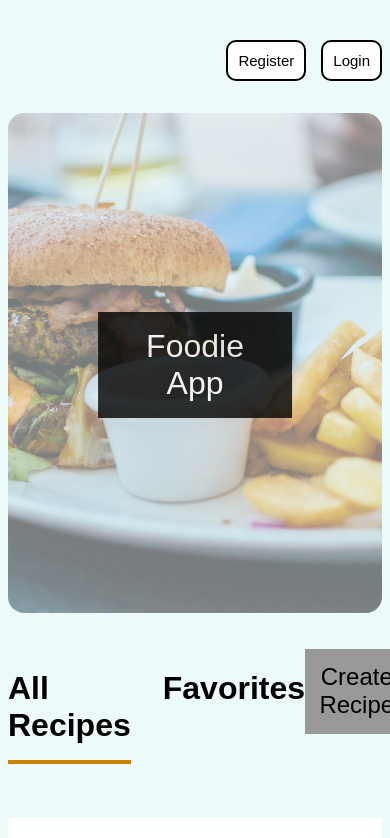
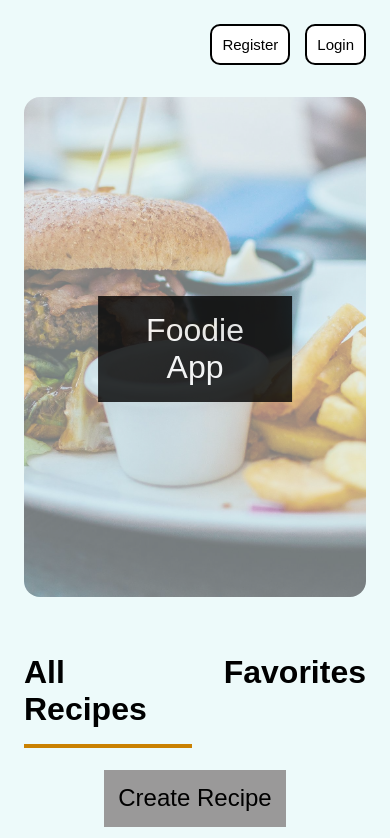
Before and after one commit to mazisl/recipe-search-json-server, a React (Vite) app: page / in a window 390 px wide. Shown: the top 838 px of the page. Built offline with nearby package versions, Linux system fonts and the light colour scheme; data requests are answered from the project's data file.

Commit message:
optimized mobile responsiveness

```diff
--- a/db.json
+++ b/db.json
@@ -657,6 +657,21 @@
       "id": "e695",
       "userId": "ae3c",
       "recipeId": "a920"
+    },
+    {
+      "id": "90a8",
+      "userId": "7644",
+      "recipeId": "2"
+    },
+    {
+      "id": "41ce",
+      "userId": "7644",
+      "recipeId": "6"
+    },
+    {
+      "id": "5ab8",
+      "userId": "7644",
+      "recipeId": "7"
     }
   ]
 }
--- a/src/App.css
+++ b/src/App.css
@@ -3,9 +3,12 @@
 }
 
 body {
-  padding-top: 2em;
-  padding-bottom: 5em;
+  padding: 2em;
   background-color: rgb(237, 250, 250);
+
+  @media (max-width: 475px) {
+    padding: 1em;
+  }
 }
 
 @media (min-width: 768px) {
@@ -14,12 +17,6 @@ body {
     margin-right: 10em;
   }
 }
-
-/*form {
-  display: flex;
-  background-color: white;
-  align-items: center;
-}*/
 
 input {
   padding: 0.5em;
@@ -69,7 +66,6 @@ button {
 /*register form start*/
 #login-form,
 #register-form {
-  /*position: relative;*/
   background-color: #fff;
   padding: 20px;
   border-radius: 8px;
@@ -136,12 +132,23 @@ button {
 .tabs {
   display: flex;
   justify-content: space-between;
+
+  @media (max-width: 860px) {
+    flex-direction: column;
+    align-items: center;
+  }
 }
 
 .tabs .left {
   display: flex;
   gap: 2em;
   cursor: pointer;
+
+  @media (max-width: 375px) {
+    flex-direction: column;
+    align-items: center;
+    gap: 0;
+  }
 }
 
 .tab-active {
@@ -159,7 +166,7 @@ button {
 
 .recipe-grid {
   display: grid;
-  grid-template-columns: repeat(auto-fill, minmax(350px, 1fr));
+  grid-template-columns: repeat(auto-fill, minmax(300px, 1fr));
   gap: 2em;
 }
 
@@ -299,6 +306,11 @@ button {
 
 #create-recipe-form h4 {
   margin: 0px;
+
+  @media (max-width: 450px) {
+    font-size: 25px;
+    text-align: center;
+  }
 }
 
 #create-recipe-form label {
@@ -315,6 +327,10 @@ button {
   color: black;
   font-size: 20px;
   margin-left: 10px;
+
+  @media (max-width: 375px) {
+    max-width: 100%;
+  }
 }
 
 #create-recipe-form input:disabled {
@@ -328,6 +344,10 @@ button {
 
 #create-recipe-form textarea:disabled {
   opacity: 0.8;
+}
+
+#create-recipe-form textarea {
+  max-width: 100%;
 }
 
 #create-recipe-form select {
```
